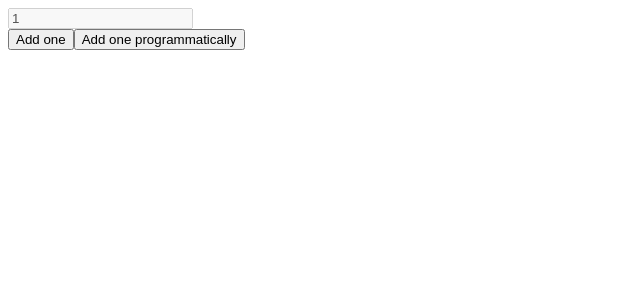
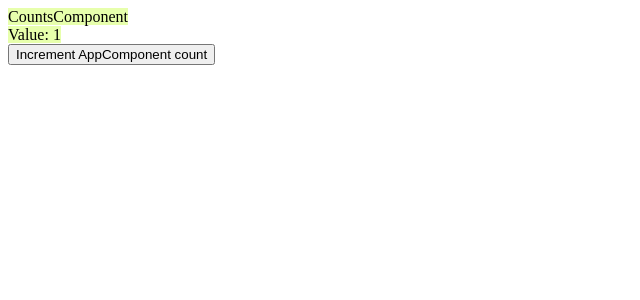
Before and after one commit to rere252/dynamic-demo, an Angular app: page / in a window 1280 px wide. Shown: the top 300 px of the page, without its empty margins (0-640 px from the left). Built offline with nearby package versions, Linux system fonts and the light colour scheme.

Commit message:
New approach for CountsComponent

```diff
--- a/src/app/app.component.ts
+++ b/src/app/app.component.ts
@@ -4,13 +4,10 @@ import { CountsComponent } from './counts.component';
 @Component({
   selector: 'app-root',
   template: `
-    <counts [(value)]="count"></counts>
+    <counts [value]="count"></counts>
     <br />
-    <button (click)="addOne()">
-      Add one
-    </button>
-    <button (click)="addOneProgrammatically()">
-      Add one programmatically
+    <button (click)="incrementCount()">
+      Increment AppComponent count
     </button>
   `
 })
@@ -22,11 +19,7 @@ export class AppComponent {
     this.count = 1;
   }
 
-  addOne() {
+  incrementCount() {
     this.count += 1;
   }
-
-  addOneProgrammatically() {
-    this.countsComponent.value += 1;
-  }
 }
--- a/src/app/app.module.ts
+++ b/src/app/app.module.ts
@@ -3,11 +3,10 @@ import { NgModule } from '@angular/core';
 
 import { AppComponent } from './app.component';
 import { CountsComponent } from './counts.component';
-import { ReactiveFormsModule } from '@angular/forms';
 
 @NgModule({
   declarations: [AppComponent, CountsComponent],
-  imports: [BrowserModule, ReactiveFormsModule],
+  imports: [BrowserModule],
   providers: [],
   bootstrap: [AppComponent]
 })
--- a/src/app/counts.component.ts
+++ b/src/app/counts.component.ts
@@ -1,30 +1,26 @@
-import { Component, ChangeDetectionStrategy, Input, OnChanges, SimpleChanges } from '@angular/core';
-import { FormControl } from '@angular/forms';
+import { Component, ChangeDetectionStrategy, Input, HostBinding, OnInit } from '@angular/core';
 
 @Component({
   selector: 'counts',
   template: `
-    <input type="number" [formControl]="valueControl" />
+    CountsComponent <br />
+    Value: {{ value }}
   `,
   // OnPush since we want our Angular apps to be performant +
   // it gives a chance to illustrate more problems.
   changeDetection: ChangeDetectionStrategy.OnPush
 })
-export class CountsComponent implements OnChanges {
+export class CountsComponent implements OnInit {
+  @HostBinding('style.background-color') backgroundColor: string;
   @Input() value: number;
-  public valueControl: FormControl;
 
-  constructor() {
-    this.valueControl = new FormControl();
-    this.valueControl.disable();
+  ngOnInit() {
+    this.updateBackgroundColor();
   }
 
-  ngOnChanges(changes: SimpleChanges) {
-    // There might exist different inputs and this callback is shared between them.
-    // It's preferable to react to only the particular changes that currently occured.
-    const valueChange = changes['value'];
-    if (valueChange) {
-      this.valueControl.setValue(this.value);
-    }
+  updateBackgroundColor() {
+    const blue = '#ACE7FF';
+    const green = '#E7FFAC';
+    this.backgroundColor = this.value % 2 === 0 ? blue : green;
   }
 }
```
